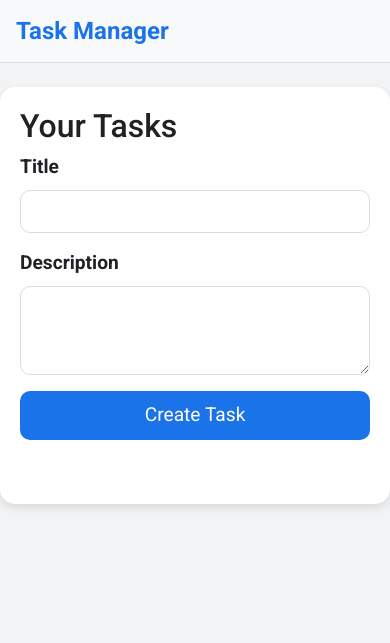
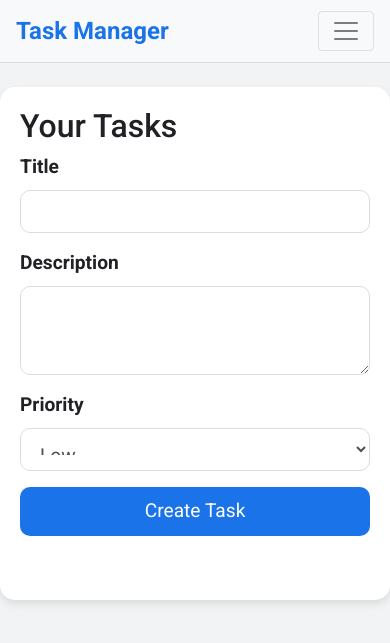
Before and after one commit to Anastasios3/Task-Managment-App-Mk-I--lightweight, a Flask app: page /tasks in a window 390 px wide. Shown: the top 643 px of the page. Run offline with Flask 3, Linux system fonts and the light colour scheme; a user stored in the database is signed in; some libraries are stand-ins or nearby versions.

Commit message:
chore: Add priority field to TaskForm and Task model

```diff
--- a/forms.py
+++ b/forms.py
@@ -1,5 +1,5 @@
 from flask_wtf import FlaskForm
-from wtforms import StringField, PasswordField, TextAreaField, SubmitField
+from wtforms import StringField, PasswordField, TextAreaField, SubmitField, SelectField
 from wtforms.validators import DataRequired, Email, EqualTo
 
 class RegistrationForm(FlaskForm):
@@ -16,4 +16,5 @@
 class TaskForm(FlaskForm):
     title = StringField('Title', validators=[DataRequired()])
     description = TextAreaField('Description')
+    priority = SelectField('Priority', choices=[('Low', 'Low'), ('Normal', 'Normal'), ('High', 'High')], validators=[DataRequired()])  # New field
     submit = SubmitField('Create Task')
--- a/models.py
+++ b/models.py
@@ -11,4 +11,5 @@
     id = db.Column(db.Integer, primary_key=True)
     title = db.Column(db.String(100), nullable=False)
     description = db.Column(db.Text, nullable=True)
+    priority = db.Column(db.String(50), nullable=False, default='Normal')
     user_id = db.Column(db.Integer, db.ForeignKey('user.id'), nullable=False)
--- a/templates/base.html
+++ b/templates/base.html
@@ -2,6 +2,7 @@
 <html lang="en">
   <head>
     <meta charset="utf-8" />
+    <meta name="viewport" content="width=device-width, initial-scale=1.0" />
     <title>Task Manager</title>
     <link
       href="https://maxcdn.bootstrapcdn.com/bootstrap/4.5.2/css/bootstrap.min.css"
@@ -19,7 +20,18 @@
   <body>
     <nav class="navbar navbar-expand-lg navbar-light bg-light">
       <a class="navbar-brand" href="{{ url_for('home') }}">Task Manager</a>
-      <div class="collapse navbar-collapse">
+      <button
+        class="navbar-toggler"
+        type="button"
+        data-toggle="collapse"
+        data-target="#navbarNav"
+        aria-controls="navbarNav"
+        aria-expanded="false"
+        aria-label="Toggle navigation"
+      >
+        <span class="navbar-toggler-icon"></span>
+      </button>
+      <div class="collapse navbar-collapse" id="navbarNav">
         <ul class="navbar-nav ml-auto">
           {% if current_user.is_authenticated %}
           <li class="nav-item">
--- a/templates/login.html
+++ b/templates/login.html
@@ -1,6 +1,6 @@
 {% extends "base.html" %} {% block content %}
 <div class="row justify-content-center">
-  <div class="col-md-6">
+  <div class="col-lg-6 col-md-8 col-sm-10">
     <h2>Login</h2>
     <form method="POST">
       {{ form.hidden_tag() }}
--- a/templates/register.html
+++ b/templates/register.html
@@ -1,6 +1,6 @@
 {% extends "base.html" %} {% block content %}
 <div class="row justify-content-center">
-  <div class="col-md-6">
+  <div class="col-lg-6 col-md-8 col-sm-10">
     <h2>Register</h2>
     <form method="POST">
       {{ form.hidden_tag() }}
--- a/templates/tasks.html
+++ b/templates/tasks.html
@@ -1,6 +1,6 @@
 {% extends "base.html" %} {% block content %}
 <div class="row justify-content-center">
-  <div class="col-md-8">
+  <div class="col-lg-8 col-md-10 col-sm-12">
     <h2>Your Tasks</h2>
     <form method="POST" class="mb-4">
       {{ form.hidden_tag() }}
@@ -12,6 +12,10 @@
         {{ form.description.label(class="form-label") }} {{
         form.description(class="form-control") }}
       </div>
+      <div class="form-group">
+        {{ form.priority.label(class="form-label") }} {{
+        form.priority(class="form-control") }}
+      </div>
       <button type="submit" class="btn btn-primary btn-block">
         Create Task
       </button>
@@ -21,7 +25,8 @@
       <li class="list-group-item">
         <div class="d-flex justify-content-between align-items-center">
           <div>
-            <strong>{{ task.title }}</strong><br />
+            <strong>{{ task.title }}</strong>
+            <span class="badge badge-info">{{ task.priority }}</span><br />
             {{ task.description }}
           </div>
           <div>
--- a/templates/update_task.html
+++ b/templates/update_task.html
@@ -1,6 +1,6 @@
 {% extends "base.html" %} {% block content %}
 <div class="row justify-content-center">
-  <div class="col-md-6">
+  <div class="col-lg-6 col-md-8 col-sm-10">
     <h2>Update Task</h2>
     <form method="POST">
       {{ form.hidden_tag() }}
@@ -12,6 +12,10 @@
         {{ form.description.label(class="form-label") }} {{
         form.description(class="form-control") }}
       </div>
+      <div class="form-group">
+        {{ form.priority.label(class="form-label") }} {{
+        form.priority(class="form-control") }}
+      </div>
       <button type="submit" class="btn btn-primary btn-block">
         Update Task
       </button>
```
Also changed, not shown: task_manager.db.
